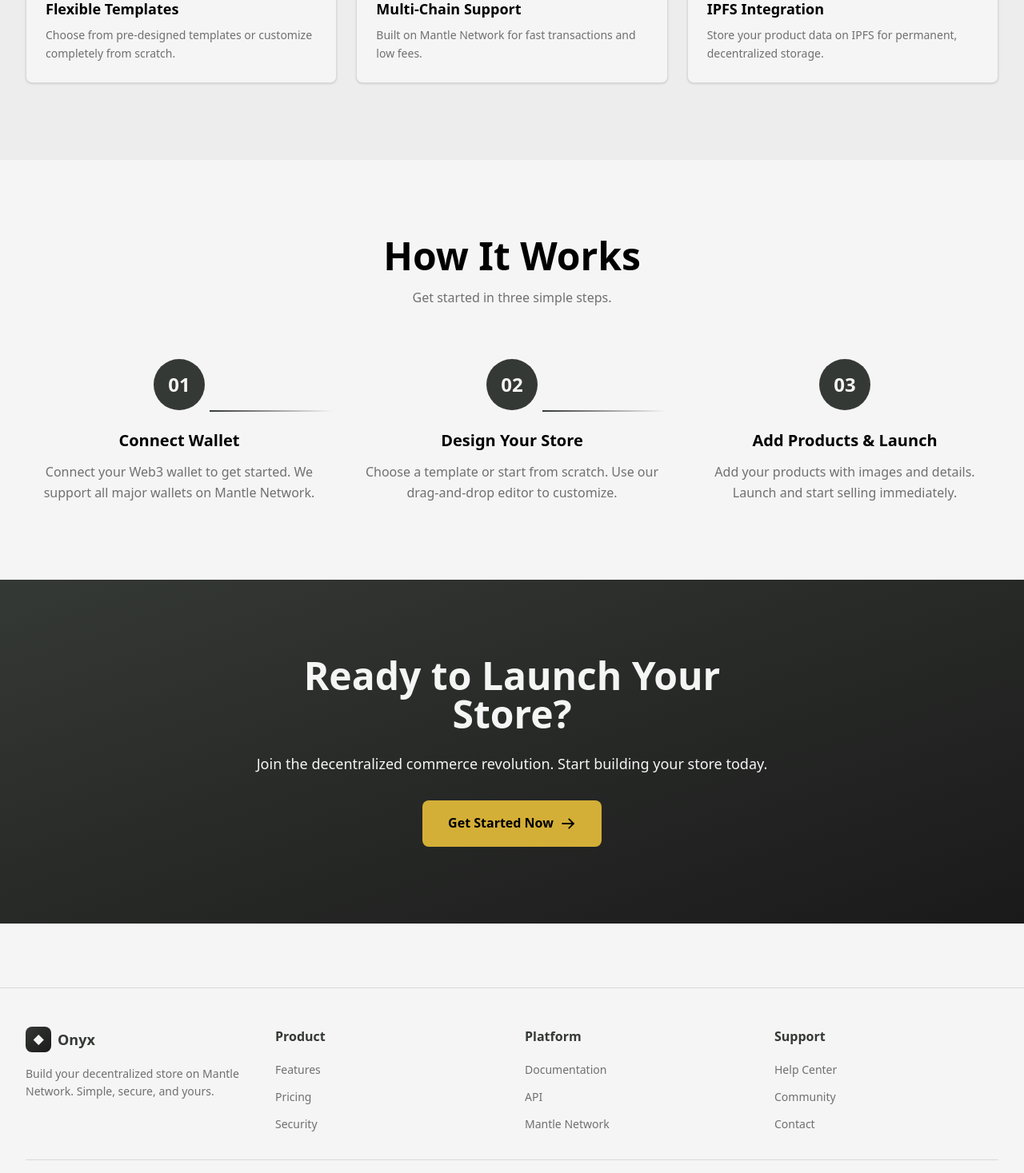
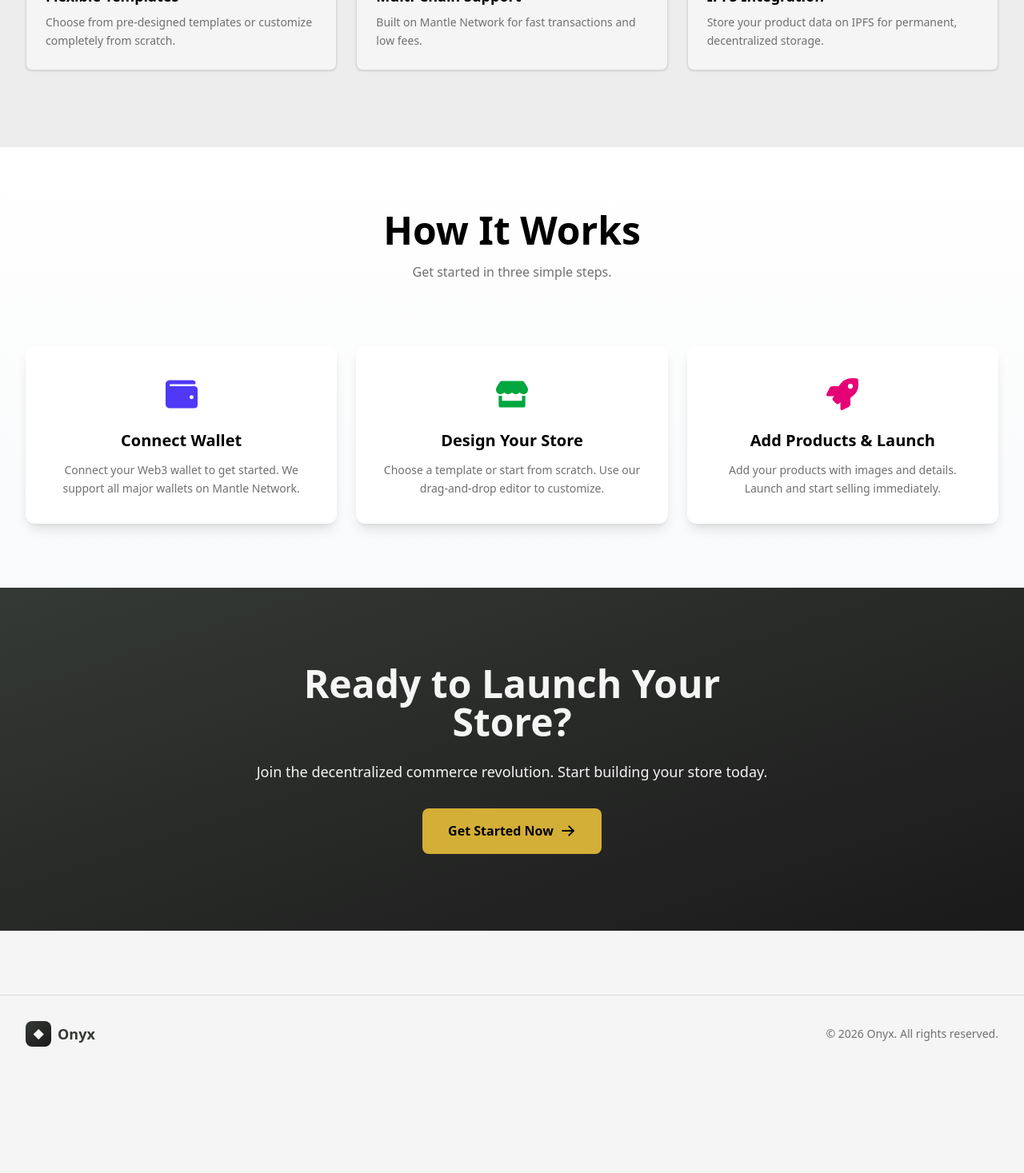
Before and after one commit to Pushpender-18/Onyx, a Next.js app in the folder frontend/: page / in a window 1280 px wide. Shown: the part 1330-2797 px from the top of the page at 80% size. After the commit the page ends 2671 px from the top, so only its background shows below. Built offline with nearby package versions, Linux system fonts and the light colour scheme.

Commit message:
removed footer and improved the landing page UI

```diff
--- a/frontend/package.json
+++ b/frontend/package.json
@@ -20,6 +20,7 @@
     "react": "19.2.3",
     "react-dom": "19.2.3",
     "react-hot-toast": "^2.6.0",
+    "react-icons": "^5.5.0",
     "tailwind-merge": "^3.4.0",
     "web3": "^4.16.0",
     "zustand": "^5.0.9"
--- a/frontend/src/app/page.tsx
+++ b/frontend/src/app/page.tsx
@@ -1,6 +1,7 @@
 'use client';
 
 import React from 'react';
+import { FaWallet, FaStore, FaRocket } from 'react-icons/fa';
 import Link from 'next/link';
 import { useWeb3Auth } from '@/context/Web3AuthContext';
 import { useRouter } from 'next/navigation';
@@ -170,7 +171,7 @@ export default function Home() {
                       <div className="pt-4 border-t border-(--onyx-grey-lighter)/20">
                         <div className="text-sm font-semibold flex justify-between">
                           <span>Total Sales</span>
-                          <span className="text-(--accent-gold)">$0</span>
+                          <span className="text-(--accent-gold)">$950</span>
                         </div>
                       </div>
                     </div>
@@ -298,14 +299,14 @@ export default function Home() {
       </section>
 
       {/* How It Works Section */}
-      <section className="section">
+      <section className="section bg-linear-to-b from-white to-gray-50 py-20">
         <div className="container-custom">
           <motion.div
             variants={containerVariants}
             initial="hidden"
             whileInView="visible"
             viewport={{ once: true }}
-            className="mb-16"
+            className="mb-20"
           >
             <motion.h2
               variants={itemVariants}
@@ -326,49 +327,44 @@ export default function Home() {
             initial="hidden"
             whileInView="visible"
             viewport={{ once: true }}
-            className="grid grid-cols-1 md:grid-cols-3 gap-8"
+            className="grid grid-cols-1 md:grid-cols-3 gap-8 md:gap-6 relative"
           >
             {[
               {
-                number: '01',
+                icon: <FaWallet size={40} className="text-indigo-600" />,
                 title: 'Connect Wallet',
                 description: 'Connect your Web3 wallet to get started. We support all major wallets on Mantle Network.',
+                step: '01',
               },
               {
-                number: '02',
+                icon: <FaStore size={40} className="text-green-600" />,
                 title: 'Design Your Store',
                 description: 'Choose a template or start from scratch. Use our drag-and-drop editor to customize.',
+                step: '02',
               },
               {
-                number: '03',
+                icon: <FaRocket size={40} className="text-pink-600" />,
                 title: 'Add Products & Launch',
                 description: 'Add your products with images and details. Launch and start selling immediately.',
+                step: '03',
               },
-            ].map((step, index) => (
+            ].map((item, idx) => (
               <motion.div
-                key={index}
+                key={idx}
                 variants={itemVariants}
                 className="relative"
               >
-                <div className="flex flex-col items-center text-center">
-                  <motion.div
-                    className="w-16 h-16 rounded-full bg-(--onyx-stone) text-(--onyx-white) flex items-center justify-center text-2xl font-bold mb-6"
-                    whileHover={{ scale: 1.1 }}
-                  >
-                    {step.number}
-                  </motion.div>
-                  <h3 className="text-xl font-semibold text-(--onyx-black) mb-3">
-                    {step.title}
+                <div className="bg-white rounded-xl shadow-lg p-8 flex flex-col items-center transition-transform hover:scale-105 hover:shadow-2xl h-full">
+
+                  <div className="mb-6 mt-2">{item.icon}</div>
+                  <h3 className="text-xl font-semibold mb-3 text-center text-(--onyx-black)">
+                    {item.title}
                   </h3>
-                  <p className="text-(--onyx-grey) leading-relaxed">
-                    {step.description}
+                  <p className="text-(--onyx-grey) text-center text-sm leading-relaxed">
+                    {item.description}
                   </p>
                 </div>
 
-                {/* Connector Line */}
-                {index < 2 && (
-                  <div className="hidden md:block absolute top-16 left-[60%] w-[40%] h-0.5 bg-linear-to-r from-(--onyx-stone) to-transparent"></div>
-                )}
               </motion.div>
             ))}
           </motion.div>
--- a/frontend/src/components/Footer.tsx
+++ b/frontend/src/components/Footer.tsx
@@ -1,145 +1,21 @@
 'use client';
 
 import React from 'react';
-import Link from 'next/link';
 
 export default function Footer() {
-  const currentYear = new Date().getFullYear();
-
   return (
-  <footer className="mt-20 border-t border-(--onyx-grey-lighter) bg-(--onyx-white)">
-      <div className="container-custom py-8 md:py-12">
-        {/* Main Footer Content */}
-        <div className="grid grid-cols-1 md:grid-cols-4 gap-8 mb-8">
-          {/* Brand */}
-          <div>
-            <div className="flex items-center gap-2 mb-4">
-              <div className="w-8 h-8 bg-gradient-onyx rounded-lg flex items-center justify-center">
-                <span className="text-(--onyx-white) font-bold">◆</span>
-              </div>
-              <span className="text-lg font-bold text-(--onyx-stone)">Onyx</span>
+    <footer className="mt-20 border-t border-(--onyx-grey-lighter) bg-(--onyx-white)">
+      <div className="container-custom py-8">
+        <div className="flex flex-col md:flex-row items-center justify-between">
+          <div className="flex items-center gap-2 mb-4 md:mb-0">
+            <div className="w-8 h-8 bg-gradient-onyx rounded-lg flex items-center justify-center">
+              <span className="text-(--onyx-white) font-bold">◆</span>
             </div>
-            <p className="text-sm text-(--onyx-grey) leading-relaxed">
-              Build your decentralized store on Mantle Network. Simple, secure, and yours.
-            </p>
+            <span className="text-lg font-bold text-(--onyx-stone)">Onyx</span>
           </div>
-
-          {/* Product Links */}
-          <div>
-            <h4 className="font-semibold text-(--onyx-stone) mb-4">Product</h4>
-            <ul className="space-y-2">
-              <li>
-                <Link
-                  href="/"
-                  className="text-sm text-(--onyx-grey) hover:text-(--onyx-stone) transition-colors"
-                >
-                  Features
-                </Link>
-              </li>
-              <li>
-                <Link
-                  href="/"
-                  className="text-sm text-(--onyx-grey) hover:text-(--onyx-stone) transition-colors"
-                >
-                  Pricing
-                </Link>
-              </li>
-              <li>
-                <Link
-                  href="/"
-                  className="text-sm text-(--onyx-grey) hover:text-(--onyx-stone) transition-colors"
-                >
-                  Security
-                </Link>
-              </li>
-            </ul>
-          </div>
-
-          {/* Platform Links */}
-          <div>
-            <h4 className="font-semibold text-(--onyx-stone) mb-4">Platform</h4>
-            <ul className="space-y-2">
-              <li>
-                <Link
-                  href="/"
-                  className="text-sm text-(--onyx-grey) hover:text-(--onyx-stone) transition-colors"
-                >
-                  Documentation
-                </Link>
-              </li>
-              <li>
-                <Link
-                  href="/"
-                  className="text-sm text-(--onyx-grey) hover:text-(--onyx-stone) transition-colors"
-                >
-                  API
-                </Link>
-              </li>
-              <li>
-                <Link
-                  href="/"
-                  className="text-sm text-(--onyx-grey) hover:text-(--onyx-stone) transition-colors"
-                >
-                  Mantle Network
-                </Link>
-              </li>
-            </ul>
-          </div>
-
-          {/* Support Links */}
-          <div>
-            <h4 className="font-semibold text-(--onyx-stone) mb-4">Support</h4>
-            <ul className="space-y-2">
-              <li>
-                <Link
-                  href="/"
-                  className="text-sm text-(--onyx-grey) hover:text-(--onyx-stone) transition-colors"
-                >
-                  Help Center
-                </Link>
-              </li>
-              <li>
-                <Link
-                  href="/"
-                  className="text-sm text-(--onyx-grey) hover:text-(--onyx-stone) transition-colors"
-                >
-                  Community
-                </Link>
-              </li>
-              <li>
-                <Link
-                  href="/"
-                  className="text-sm text-(--onyx-grey) hover:text-(--onyx-stone) transition-colors"
-                >
-                  Contact
-                </Link>
-              </li>
-            </ul>
-          </div>
-        </div>
-
-        {/* Divider */}
-        <div className="divider mb-8"></div>
-
-        {/* Bottom Footer */}
-        <div className="flex flex-col md:flex-row items-center justify-between">
-          <p className="text-sm text-(--onyx-grey) mb-4 md:mb-0">
-            © {currentYear} Onyx. All rights reserved.
+          <p className="text-sm text-(--onyx-grey)">
+            © 2026 Onyx. All rights reserved.
           </p>
-          <div className="flex items-center gap-6">
-            <Link
-              href="/"
-              className="text-sm text-(--onyx-grey) hover:text-(--onyx-stone) transition-colors"
-            >
-              Terms of Service
-            </Link>
-            <Link
-              href="/"
-              className="text-sm text-(--onyx-grey) hover:text-(--onyx-stone) transition-colors"
-            >
-              Privacy Policy
-            </Link>
-          </div>
         </div>
       </div>
     </footer>
```
Also changed, not shown: frontend/src/components/Navigation.tsx (+12 -23 lines), 1 other file (tests, documents, lock files or other folders).
